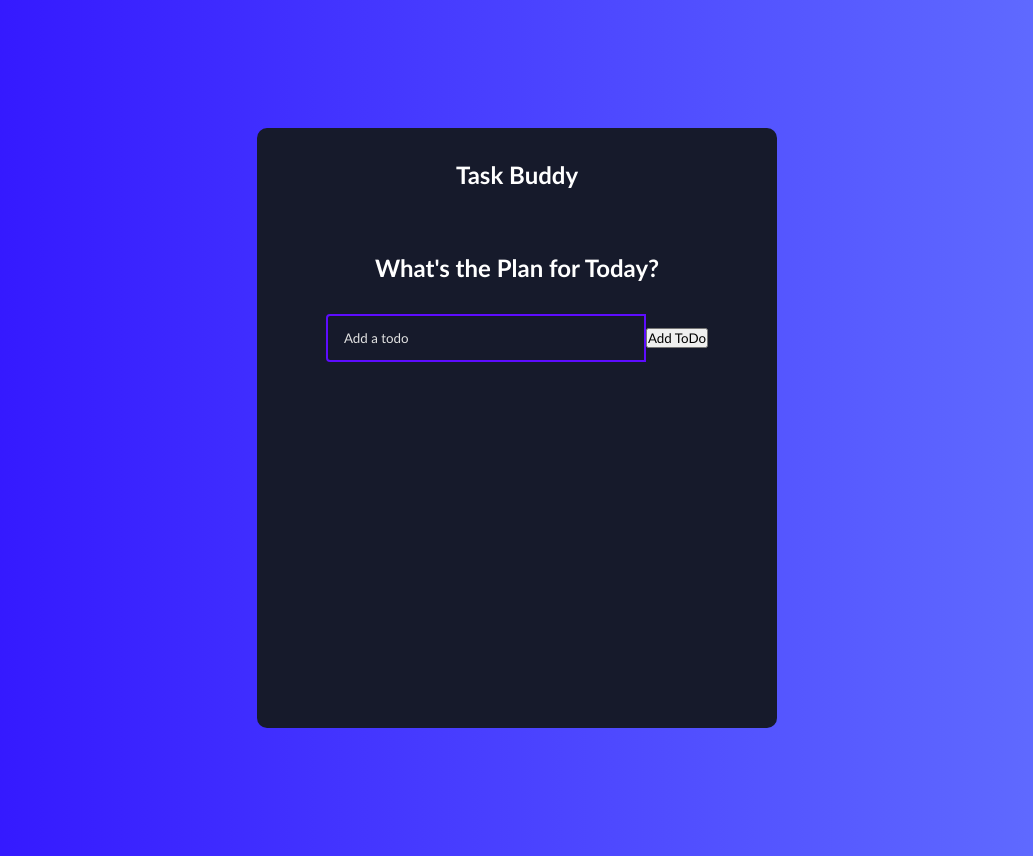
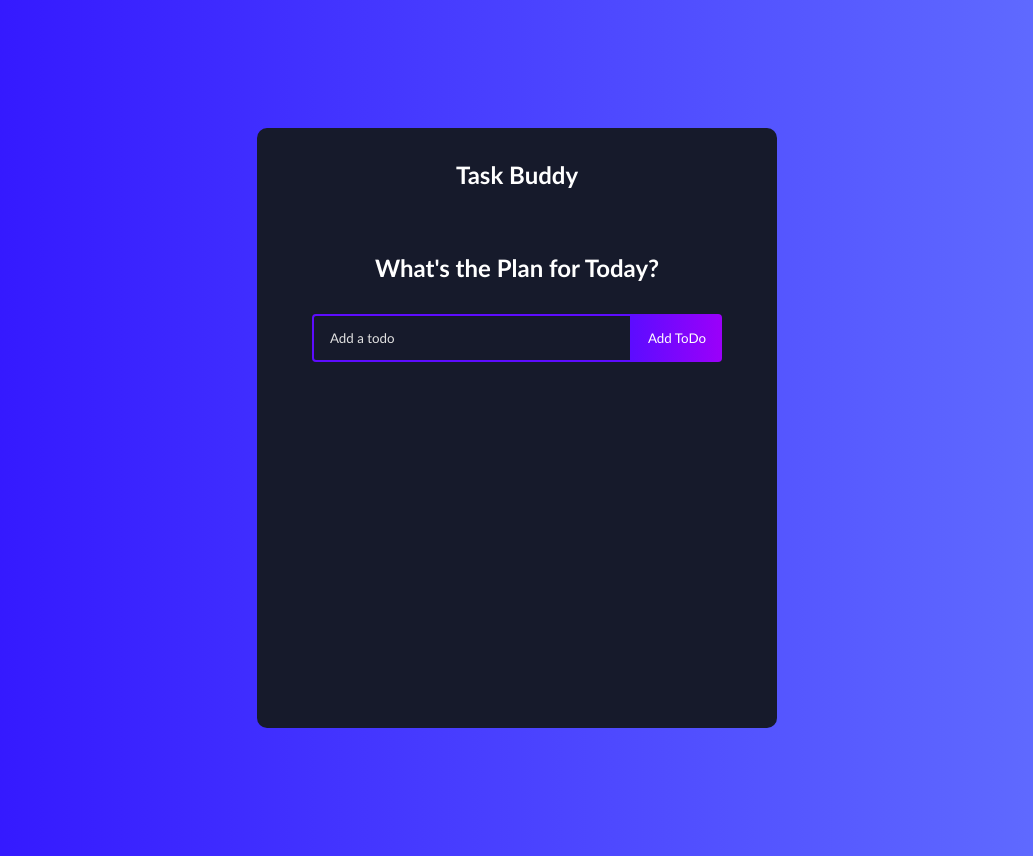
Before and after one commit to joshdaos/task-buddy, a React (Create React App) app in the folder task-buddy-app/: page / in a window 1280 px wide. Shown: the whole page, without its empty margins (123-1156 px from the left). Built offline with nearby package versions, Linux system fonts and the light colour scheme.

Commit message:
css things

```diff
--- a/task-buddy-app/src/components/TodoForm.js
+++ b/task-buddy-app/src/components/TodoForm.js
@@ -36,7 +36,7 @@ function TodoForm(props) {
                 onChange={handleChange}
                 ref={inputRef}
                 />
-                <button className="todo-btn">Add ToDo</button>
+                <button className="todo-button">Add ToDo</button>
             </form>
         </div>
     )
```
